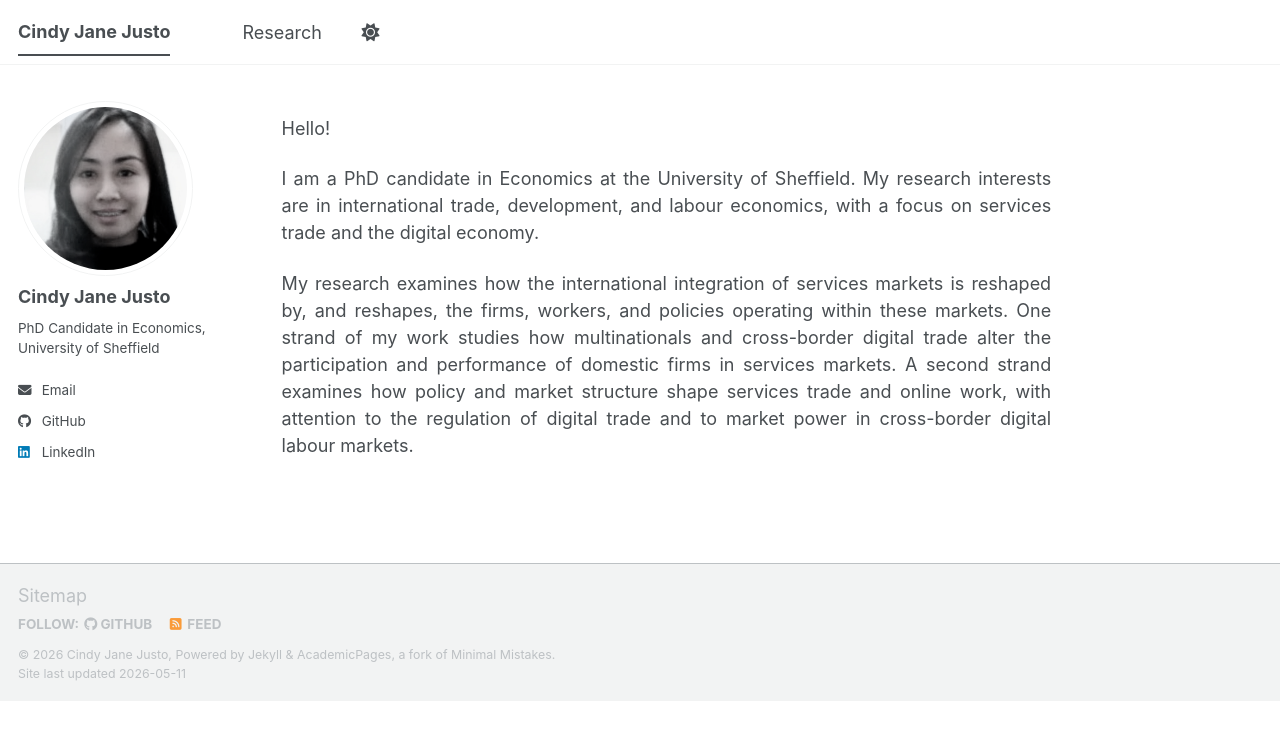
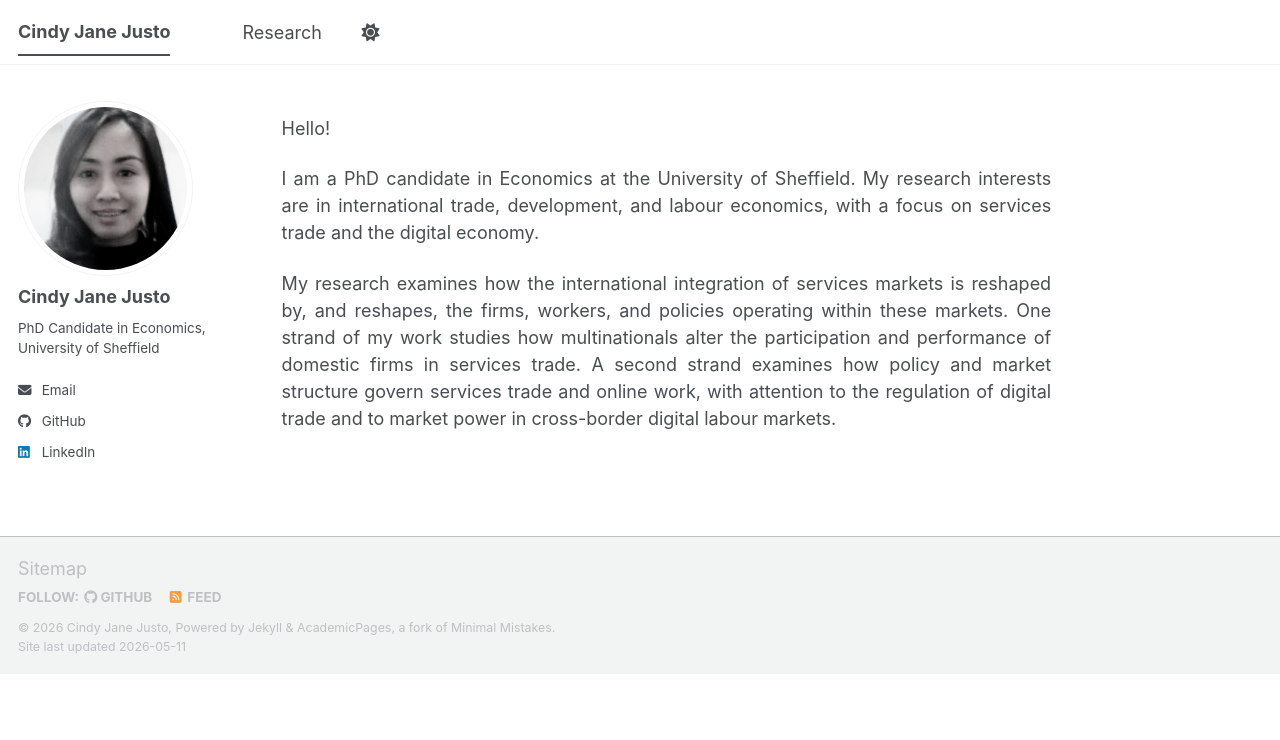
Before and after one commit to cindyjusto/cindyjusto.github.io, a Jekyll site: the page built from _pages/about.md, in a window 1280 px wide. Shown: the top 740 px of the page. Built offline with Jekyll 4.4.1, drawn with Linux system fonts in a browser that asks for light colours; a script bundle is joined from its source files by our own code; library files that are not in the unit come from our copies.

Commit message:
Update about.md

```diff
--- a/_pages/about.md
+++ b/_pages/about.md
@@ -11,4 +11,4 @@ Hello!
 
 I am a PhD candidate in Economics at the University of Sheffield. My research interests are in international trade, development, and labour economics, with a focus on services trade and the digital economy.
 
-My research examines how the international integration of services markets is reshaped by, and reshapes, the firms, workers, and policies operating within these markets. One strand of my work studies how multinationals and cross-border digital trade alter the participation and performance of domestic firms in services markets. A second strand examines how policy and market structure shape services trade and online work, with attention to the regulation of digital trade and to market power in cross-border digital labour markets.
+My research examines how the international integration of services markets is reshaped by, and reshapes, the firms, workers, and policies operating within these markets. One strand of my work studies how multinationals alter the participation and performance of domestic firms in services trade. A second strand examines how policy and market structure govern services trade and online work, with attention to the regulation of digital trade and to market power in cross-border digital labour markets.
```
